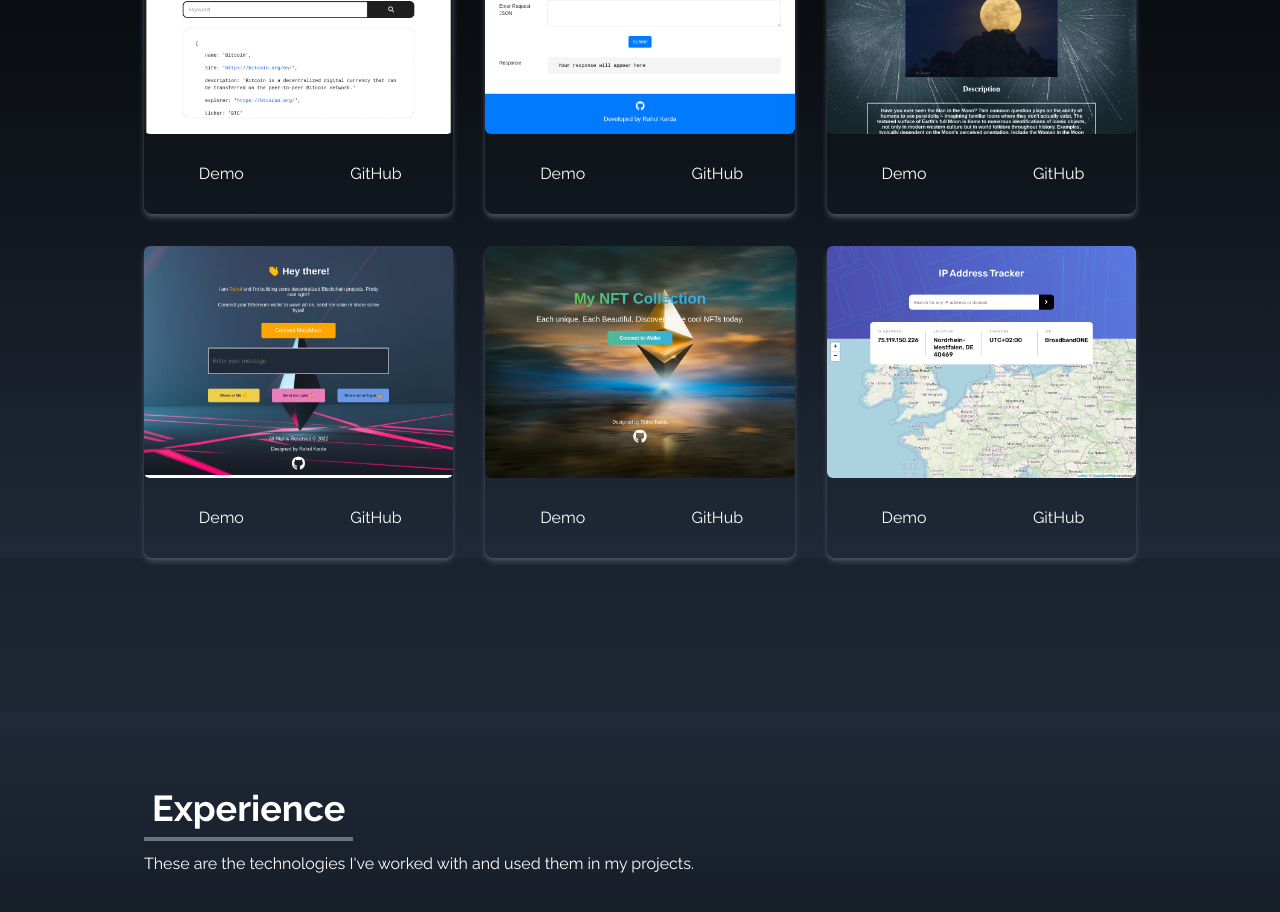
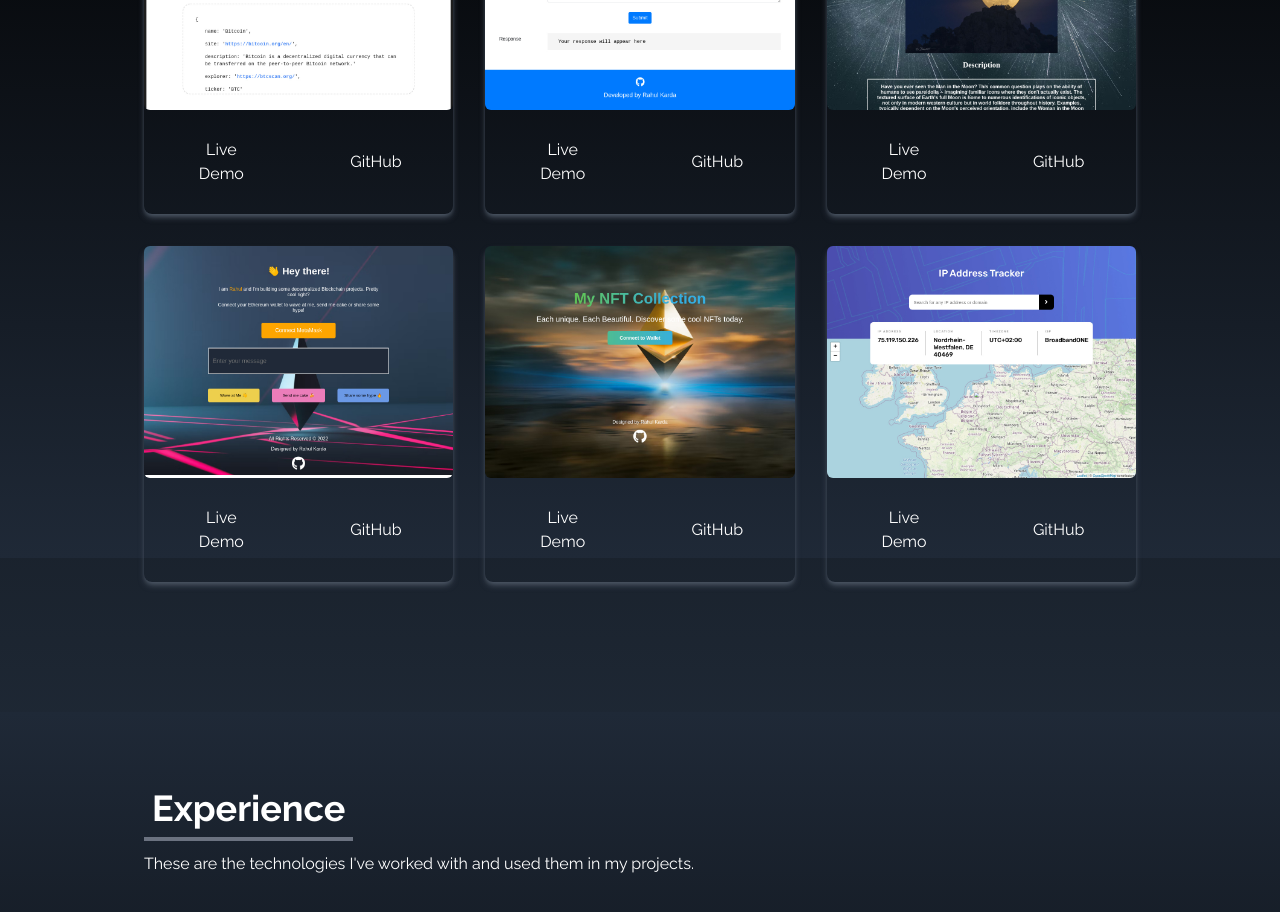
Before and after one commit to atipandde3898/my-folio-o, a React (Create React App) app: page / in a window 1280 px wide. Shown: the part 1600-2512 px from the top of the page. Built offline with nearby package versions, Linux system fonts and the light colour scheme.

Commit message:
Update Portfolio.jsx

```diff
--- a/src/components/Portfolio.jsx
+++ b/src/components/Portfolio.jsx
@@ -12,7 +12,7 @@ const Portfolio = () => {
       id: 1,
       src: api,
       link: 'https://crypto-info-api.cyclic.app/',
-      repo: 'https://github.com/rahulkarda/crypto-info-api'
+      repo: 'https://github.com/atipandde3898/my-folio-o'
     },
     {
       id: 2,
@@ -69,7 +69,7 @@ const Portfolio = () => {
               />
               <div className="flex items-center justify-center">
                 <button className="w-1/2 px-6 py-3 m-4 duration-200 hover:scale-105" onClick={ () => window.open(link, '_blank')}>
-                  Demo
+                 Live Demo
                 </button>
                 <button className="w-1/2 px-6 py-3 m-4 duration-200 hover:scale-105" onClick={ () => window.open(repo, '_blank')}>
                   GitHub
```
